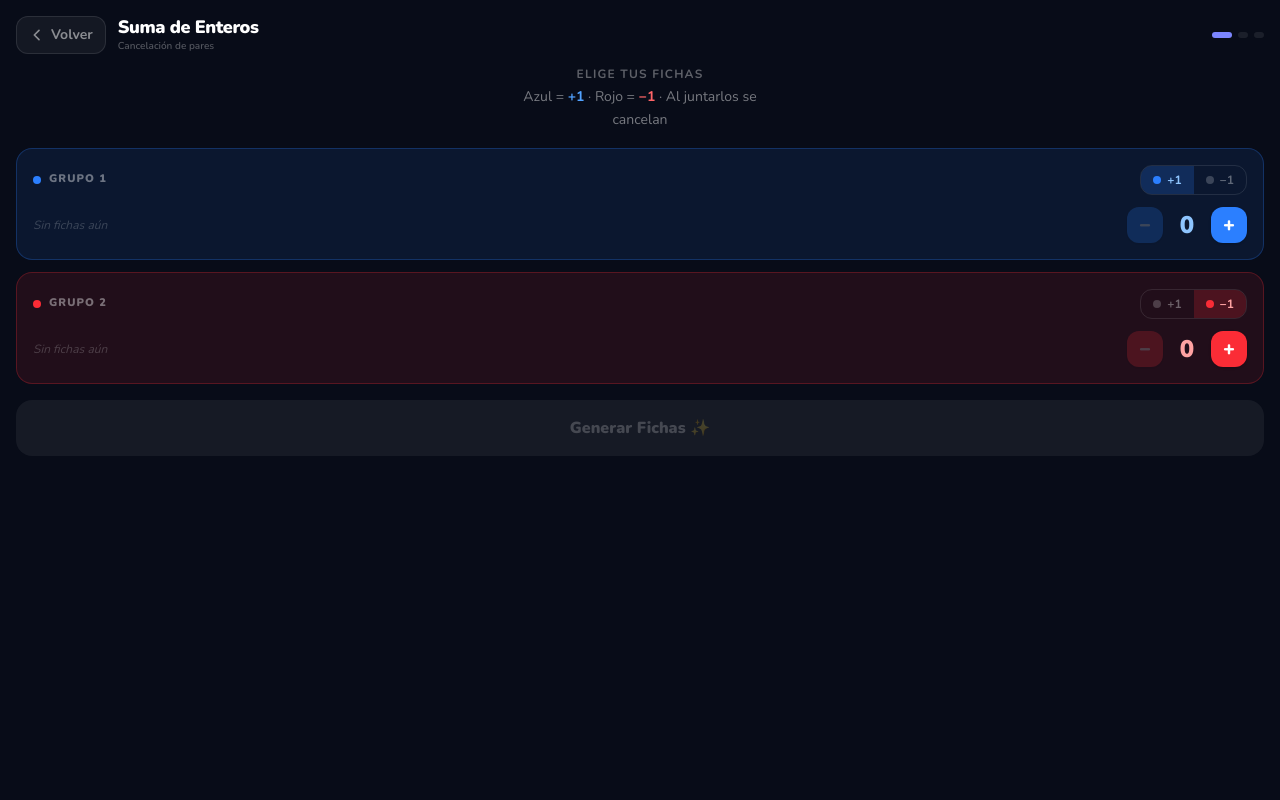
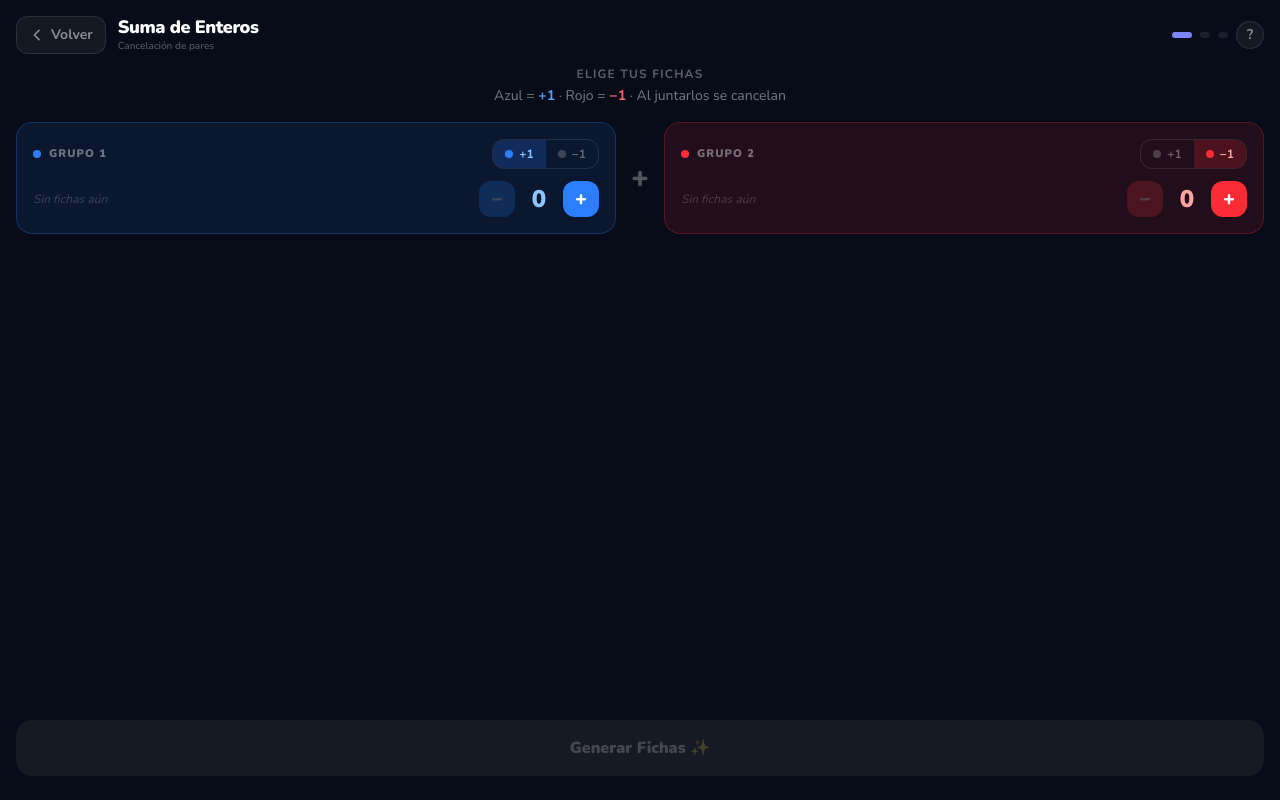
Before and after one commit to tucno21/matematica, a React (Vite) app: page /suma-enteros in a window 1280 px wide. Built offline with nearby package versions, Linux system fonts and the light colour scheme.

Commit message:
mejoras en suma enteros e instrucciones

```diff
--- a/src/views/SumaEnterosView.tsx
+++ b/src/views/SumaEnterosView.tsx
@@ -1,5 +1,6 @@
 import { useState, useRef, useCallback, useEffect } from "react";
 import { useNavigate } from "react-router-dom";
+import ModalHelp from "../components/ModalHelp";
 
 // ─── Types ────────────────────────────────────────────────────────────────────
 type Phase = "setup" | "play" | "result";
@@ -249,6 +250,7 @@ export default function SumaEnterosView() {
 
     const [resultValue, setResultValue] = useState(0);
     const [snapshotInputs, setSnapshotInputs] = useState<InputConfig[]>([]);
+    const [showHelp, setShowHelp] = useState(false);
 
     // ── Derived ───────────────────────────────────────────────────────────────
     const canGenerate = inputs.some((i) => i.count > 0);
@@ -438,8 +440,7 @@ export default function SumaEnterosView() {
                     <p className="text-[10px] text-white/30 font-semibold">Cancelación de pares</p>
                 </div>
 
-                {/* Step dots */}
-                <div className="flex items-center gap-1.5 shrink-0">
+                <div className="flex items-center gap-2 shrink-0">
                     {(["setup", "play", "result"] as Phase[]).map((p, i) => (
                         <div
                             key={p}
@@ -451,6 +452,12 @@ export default function SumaEnterosView() {
                                 }`}
                         />
                     ))}
+                    <button
+                        onClick={() => setShowHelp(true)}
+                        className="w-7 h-7 rounded-full bg-white/5 border border-white/10 text-white/50 text-sm font-bold flex items-center justify-center hover:bg-white/10 hover:text-white transition-all active:scale-95"
+                    >
+                        ?
+                    </button>
                 </div>
             </header>
 
@@ -458,23 +465,29 @@ export default function SumaEnterosView() {
           SETUP PHASE
       ═══════════════════════════════════════════════════════════════════ */}
             {phase === "setup" && (
-                <main className="flex-1 flex flex-col gap-4 px-4 pb-6 overflow-y-auto">
+                <main className="flex-1 flex flex-col px-4 pb-6 overflow-y-auto">
+                    <div className="flex-1 flex flex-col gap-4">
                         {/* Hero text */}
                         <div className="text-center anim-up pt-1">
                             <p className="text-white/35 text-xs font-bold uppercase tracking-widest mb-1">Elige tus fichas</p>
-                        <p className="text-white/45 text-sm leading-relaxed max-w-70 mx-auto">
-                            Azul&nbsp;=&nbsp;<span className="text-blue-400 font-bold">+1</span>
-                            &nbsp;·&nbsp;Rojo&nbsp;=&nbsp;<span className="text-red-400 font-bold">−1</span>
-                            &nbsp;·&nbsp;Al juntarlos se cancelan
+                            <p className="text-white/45 text-sm whitespace-nowrap">
+                                Azul&nbsp;=&nbsp;<span className="text-blue-400 font-bold">+1</span>&nbsp;·&nbsp;Rojo&nbsp;=&nbsp;<span className="text-red-400 font-bold">−1</span>&nbsp;·&nbsp;Al juntarlos se cancelan
                             </p>
                         </div>
 
                         {/* Input cards */}
-                    <div className="flex flex-col gap-3">
+                        <div className="flex flex-col sm:flex-row items-stretch gap-2">
                             {inputs.map((inp, i) => (
-                            <div key={i} className="anim-up" style={{ animationDelay: `${i * 0.07}s` }}>
+                                <>
+                                    {i > 0 && (
+                                        <div className="flex items-center justify-center shrink-0 sm:w-8 py-1">
+                                            <span className="text-white/30 text-3xl font-black">+</span>
+                                        </div>
+                                    )}
+                                    <div key={i} className="flex-1 anim-up" style={{ animationDelay: `${i * 0.07}s` }}>
                                         <InputCard index={i} config={inp} onChange={(u) => updateInput(i, u)} />
                                     </div>
+                                </>
                             ))}
                         </div>
 
@@ -499,9 +512,10 @@ export default function SumaEnterosView() {
                                 </div>
                             );
                         })()}
+                    </div>
 
-                    {/* Generate button */}
-                    <div className="anim-up" style={{ animationDelay: "0.22s" }}>
+                    {/* Generate button — fixed at bottom */}
+                    <div className="anim-up pt-4" style={{ animationDelay: "0.22s" }}>
                         <button
                             disabled={!canGenerate}
                             onClick={handleGenerate}
@@ -668,6 +682,52 @@ export default function SumaEnterosView() {
                     </button>
                 </main>
             )}
+
+            <ModalHelp
+                open={showHelp}
+                onClose={() => setShowHelp(false)}
+                title="¿Cómo sumar enteros con fichas?"
+                bgColor="#080c18"
+                buttonColor="bg-indigo-500 hover:bg-indigo-400"
+            >
+                <div className="space-y-4 text-white/80 text-sm leading-relaxed">
+                    <div>
+                        <p className="text-xs font-bold uppercase tracking-widest mb-2" style={{ color: "rgba(255,255,255,.35)" }}>Paso 1 — Configura</p>
+                        <ol className="space-y-2 list-decimal list-inside">
+                            <li>En cada <strong className="text-white">Grupo</strong> elige el color: <span className="text-blue-400 font-bold">Azul (+1)</span> para positivas o <span className="text-red-400 font-bold">Rojo (−1)</span> para negativas.</li>
+                            <li>Ajusta la cantidad de fichas con los botones <strong className="text-white">+</strong> y <strong className="text-white">−</strong> (máximo 10 por grupo).</li>
+                            <li>Presiona <strong className="text-white">Generar Fichas ✨</strong> para esparcirlas en la mesa.</li>
+                        </ol>
+                    </div>
+
+                    <div className="h-px" style={{ background: "rgba(255,255,255,.08)" }} />
+
+                    <div>
+                        <p className="text-xs font-bold uppercase tracking-widest mb-2" style={{ color: "rgba(255,255,255,.35)" }}>Paso 2 — Cancela pares</p>
+                        <ul className="space-y-2 list-disc list-inside">
+                            <li><strong className="text-white">Arrastra</strong> una ficha azul sobre una roja (o viceversa) para cancelar el par.</li>
+                            <li>Las fichas se <strong className="text-white">explotan</strong> cuando están lo suficientemente cerca.</li>
+                            <li>O presiona <strong className="text-amber-400">⚡ Cancelar todos los pares automáticamente</strong> para que el sistema lo haga por ti.</li>
+                            <li>Cuando no queden más pares, pulsa <strong className="text-indigo-400">✅ Ver resultados</strong>.</li>
+                        </ul>
+                    </div>
+
+                    <div className="h-px" style={{ background: "rgba(255,255,255,.08)" }} />
+
+                    <div>
+                        <p className="text-xs font-bold uppercase tracking-widest mb-2" style={{ color: "rgba(255,255,255,.35)" }}>Paso 3 — Resultado</p>
+                        <ul className="space-y-2 list-disc list-inside">
+                            <li>Se muestra el <strong className="text-white">valor final</strong>: si sobran fichas azules es positivo, si sobran rojas es negativo, y si no sobra ninguna el resultado es <strong className="text-purple-400">cero</strong>.</li>
+                            <li>Presiona <strong className="text-white">Nuevo Ejercicio 🔄</strong> para practicar de nuevo.</li>
+                        </ul>
+                    </div>
+
+                    <div className="rounded-xl p-3" style={{ background: "rgba(99,102,241,0.08)", border: "1px solid rgba(99,102,241,0.2)" }}>
+                        <p className="text-xs font-bold mb-1 text-indigo-400">💡 Idea clave</p>
+                        <p className="text-xs text-white/60">Un <span className="text-blue-400 font-bold">+1</span> y un <span className="text-red-400 font-bold">−1</span> se cancelan porque su suma es <strong className="text-purple-400">0</strong>. Sumar enteros es contar cuántas fichas sobran después de cancelar todos los pares.</p>
+                    </div>
+                </div>
+            </ModalHelp>
         </div>
     );
 }
```
Lines whose indentation alone changed are shown as unchanged.
